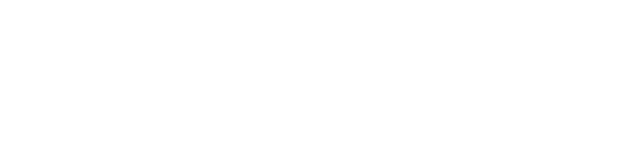
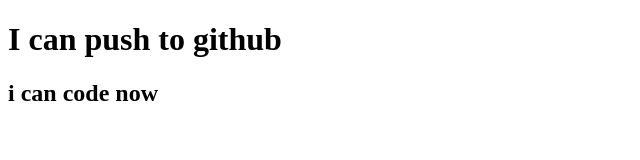
Before and after one commit to tanvirshaad/my-first-repo, a plain HTML site: page index.html in a window 1280 px wide. Shown: the whole page, without its empty margins (0-640 px from the left). Drawn offline with Linux system fonts and the light colour scheme.

Commit message:
added header

```diff
--- a/index.html
+++ b/index.html
@@ -7,6 +7,7 @@
     <title>My First Github Repo</title>
 </head>
 <body>
-
+    <h1>I can push to github</h1>
+    <h2>i can code now</h2>
 </body>
 </html>
```
